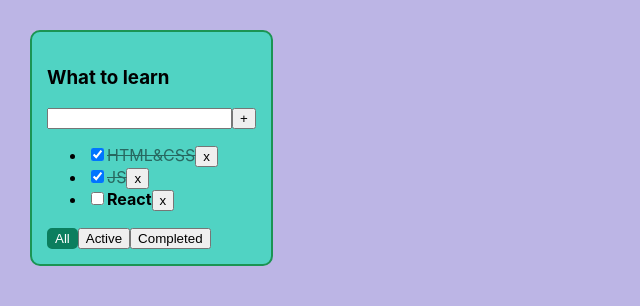
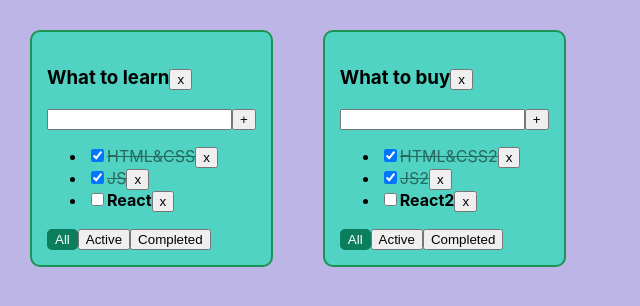
Before and after one commit to igor-minaev/todolist-lessons, a React (Create React App) app: page / in a window 1280 px wide. Shown: the top 306 px of the page, without its empty margins (0-640 px from the left). Built offline with nearby package versions, Linux system fonts and the light colour scheme.

Commit message:
lesson 5

```diff
--- a/src/App.tsx
+++ b/src/App.tsx
@@ -11,63 +11,79 @@ type TodolistsType = {
     filter: FilterType
 }
 
+type TasksObjType = {
+    [key: string]: TaskType[]
+}
+
 function App() {
-    const todoListTitle: string = 'What to learn'
 
-    // useReducer()
-    // redux
+    const todolistID1 = v1()
+    const todolistID2 = v1()
 
     const [todolists, setTodolists] = useState<TodolistsType[]>([
-        {id: v1(), title: 'What to learn', filter: 'all'},
-        {id: v1(), title: 'What to buy', filter: 'all'}
+        {id: todolistID1, title: 'What to learn', filter: 'all'},
+        {id: todolistID2, title: 'What to buy', filter: 'all'}
     ])
 
-    const [tasks, setTasks] = useState<TaskType[]>([
-        {id: crypto.randomUUID(), title: 'HTML&CSS', isDone: true},
-        {id: crypto.randomUUID(), title: 'JS', isDone: true},
-        {id: crypto.randomUUID(), title: 'React', isDone: false}
-    ])
-    const [filter, setFilter] = useState<FilterType>('all')
+    const [tasks, setTasks] = useState<TasksObjType>({
+        [todolistID1]: [
+            {id: v1(), title: 'HTML&CSS', isDone: true},
+            {id: v1(), title: 'JS', isDone: true},
+            {id: v1(), title: 'React', isDone: false}
 
-    const addTask = (title: string) => {
-        const newTask: TaskType = {id: crypto.randomUUID(), title, isDone: false}
-        setTasks([newTask, ...tasks])
+        ],
+        [todolistID2]: [
+            {id: v1(), title: 'HTML&CSS2', isDone: true},
+            {id: v1(), title: 'JS2', isDone: true},
+            {id: v1(), title: 'React2', isDone: false}
+        ]
+    })
+
+    const addTask = (todolistId: string, title: string) => {
+        const newTask: TaskType = {id: v1(), title, isDone: false}
+        setTasks({...tasks, [todolistId]: [newTask, ...tasks[todolistId]]})
     }
 
-    const changeTaskStatus = (taskId: string, newIsDoneValue: boolean) => {
-        setTasks(tasks.map(t => t.id === taskId ? {...t, isDone: !t.isDone} : t))
+    const changeTaskStatus = (todolistId: string, taskId: string, newIsDoneValue: boolean) => {
+        setTasks({
+            ...tasks,
+            [todolistId]: tasks[todolistId].map(t => t.id === taskId ? {...t, isDone: newIsDoneValue} : t)
+        })
     }
 
-    const removeTask = (taskId: string) => {
-        setTasks(tasks.filter(t => t.id !== taskId))
+    const removeTask = (todolistId: string, taskId: string) => {
+        setTasks({...tasks, [todolistId]: tasks[todolistId].filter(t => t.id !== taskId)})
     }
 
-    const changeFilter = (newFilterValue: FilterType) => {
-        setFilter(newFilterValue)
+    const changeFilter = (todolistId: string, newFilterValue: FilterType) => {
+        setTodolists(todolists.map(t => t.id === todolistId ? {...t, filter: newFilterValue} : t))
     }
-    const getFilteredTasksForRender = (allTasks: TaskType[], filter: FilterType): TaskType[] => {
-        switch (filter) {
-            case 'active':
-                return allTasks.filter(t => !t.isDone)
-            case 'completed':
-                return allTasks.filter(t => t.isDone)
-            default:
-                return allTasks
+
+    const removeTodolist = (todolistId: string) => {
+        setTodolists(todolists.filter(t => t.id !== todolistId))
+        delete tasks[todolistId]
     }
-    }
-    const filteredTasksForRender: TaskType[] = getFilteredTasksForRender(tasks, filter)
+
 
     return (
         <div className="App">
+            {todolists.map(el => {
+                return (
                     <TodoList
-                title={todoListTitle}
-                tasks={filteredTasksForRender}
-                filter={filter}
+                        key={el.id}
+                        id={el.id}
+                        title={el.title}
+                        tasks={tasks[el.id]}
+                        filter={el.filter}
                         removeTask={removeTask}
                         changeFilter={changeFilter}
                         addTask={addTask}
                         changeTaskStatus={changeTaskStatus}
+                        removeTodolist={removeTodolist}
                     />
+                )
+            })}
+
         </div>
     );
 }
--- a/src/TodoList.tsx
+++ b/src/TodoList.tsx
@@ -8,25 +8,41 @@ export type TaskType = {
 }
 
 type TodoListPropsType = {
+    id: string
     title: string
     tasks: TaskType[]
     filter: FilterType
-    removeTask: (taskId: string) => void
-    changeFilter: (newFilterValue: FilterType) => void
-    addTask: (title: string) => void
-    changeTaskStatus: (taskId: string, newIsDoneValue: boolean) => void
+    removeTask: (todolistId: string, taskId: string) => void
+    changeFilter: (todolistId: string, newFilterValue: FilterType) => void
+    addTask: (todolistId: string, title: string) => void
+    changeTaskStatus: (todolistId: string, taskId: string, newIsDoneValue: boolean) => void
+    removeTodolist: (todolistId: string) => void
 }
 
 export const TodoList: FC<TodoListPropsType> = (
     {
+        id,
         title,
         tasks,
         removeTask,
         changeFilter,
         addTask,
         changeTaskStatus,
-        filter
+        filter,
+        removeTodolist
     }) => {
+
+    const getFilteredTasksForRender = (allTasks: TaskType[], filter: FilterType): TaskType[] => {
+        switch (filter) {
+            case 'active':
+                return allTasks.filter(t => !t.isDone)
+            case 'completed':
+                return allTasks.filter(t => t.isDone)
+            default:
+                return allTasks
+        }
+    }
+    const filteredTasksForRender = getFilteredTasksForRender(tasks, filter)
 
     // const listItems: JSX.Element[] = []
     // for (let i = 0; i < tasks.length; i++) {
@@ -53,9 +69,9 @@ export const TodoList: FC<TodoListPropsType> = (
     const [newTaskTitle, setNewTaskTitle] = useState('')
     const [error, setError] = useState(false)
 
-    const listItems: JSX.Element[] = tasks.map(t => {
-        const removeTaskHandler = () => removeTask(t.id)
-        const changeTaskStatusHandler = (e: ChangeEvent<HTMLInputElement>) => changeTaskStatus(t.id, e.currentTarget.checked)
+    const listItems: JSX.Element[] = filteredTasksForRender.map(t => {
+        const removeTaskHandler = () => removeTask(id, t.id)
+        const changeTaskStatusHandler = (e: ChangeEvent<HTMLInputElement>) => changeTaskStatus(id, t.id, e.currentTarget.checked)
         return (
             <li key={t.id}>
                 <input type="checkbox" checked={t.isDone} onChange={changeTaskStatusHandler}/>
@@ -77,18 +93,23 @@ export const TodoList: FC<TodoListPropsType> = (
     const addTaskHandler = () => {
         const trimmedNewTaskTitle = newTaskTitle.trim()
         if (trimmedNewTaskTitle) {
-            addTask(trimmedNewTaskTitle)
+            addTask(id, trimmedNewTaskTitle)
         } else {
             setError(true)
         }
         setNewTaskTitle('')
     }
     const onKeyDownHandler = (e: KeyboardEvent<HTMLInputElement>) => e.key === 'Enter' && addTaskHandler()
-    const errorMessage = error && <p style={{color:'red'}}>Title is required!</p>
+    const errorMessage = error && <p style={{color: 'red'}}>Title is required!</p>
+    const removeTodolistHandler = () => removeTodolist(id)
 
     return (
         <div className="todolist">
-            <h3>{title}</h3>
+            <h3>
+                {title}
+                <button onClick={removeTodolistHandler}>x</button>
+            </h3>
+
             <div>
                 <input className={error ? 'inputError' : ''} value={newTaskTitle} onChange={onChangeHandler}
                        onKeyDown={onKeyDownHandler}/>
@@ -97,12 +118,13 @@ export const TodoList: FC<TodoListPropsType> = (
             {errorMessage}
             {tasksList}
             <div>
-                <button className={filter === 'all' ? 'activeBtn' : ''} onClick={() => changeFilter('all')}>All</button>
+                <button className={filter === 'all' ? 'activeBtn' : ''} onClick={() => changeFilter(id, 'all')}>All
+                </button>
                 <button className={filter === 'active' ? 'activeBtn' : ''}
-                        onClick={() => changeFilter('active')}>Active
+                        onClick={() => changeFilter(id, 'active')}>Active
                 </button>
                 <button className={filter === 'completed' ? 'activeBtn' : ''}
-                        onClick={() => changeFilter('completed')}>Completed
+                        onClick={() => changeFilter(id, 'completed')}>Completed
                 </button>
             </div>
         </div>
```
Lines whose indentation alone changed are shown as unchanged.
